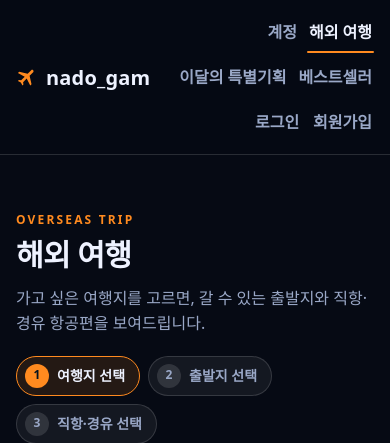
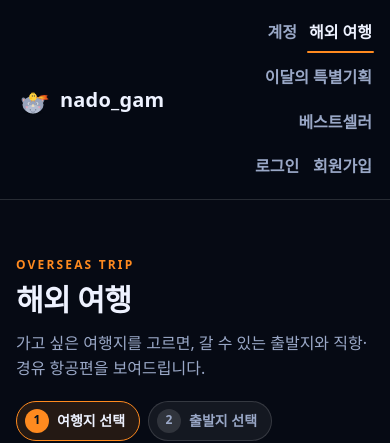
Before and after one commit to ho8566z/nado-gam, a Spring Boot app: page /travel in a window 390 px wide. Shown: the top 443 px of the page. Run offline with Spring Boot 4, Linux system fonts and the light colour scheme; a user stored in the database is signed in; some of the project's set-up classes (security, data sources, template engines, error pages and the like) are left out, and stand-ins take their place; some web fonts are replaced.

Commit message:
feat(mascot): 마스코트 거코와 삐삐 추가
코뿔소 거코와 머리 위에서 불을 뿜는 병아리 삐삐를 SVG 로 그려 로고, 404·오류 화면, 빈 결과 화면에 넣는다.

```diff
--- /dev/null
+++ b/src/main/resources/static/css/mascot.css
@@ -0,0 +1,23 @@
+/* 마스코트 거코·삐삐 */
+.mascot { display: block; width: 180px; height: auto; overflow: visible; }
+.mascot--sm { width: 96px; margin: 0 auto 8px; }
+.mascot--logo { width: 34px; margin-right: 2px; }
+.mascot--lg { width: min(300px, 70vw); }
+
+/* 삐삐의 불꽃: 부리 쪽을 기준으로 길이가 깜빡인다 */
+.mascot-flame { transform-box: fill-box; transform-origin: left center; animation: flame 0.9s ease-in-out infinite; }
+@keyframes flame {
+	0%, 100% { transform: scale(1, 1); opacity: 1; }
+	35% { transform: scale(1.14, 0.9); opacity: 0.92; }
+	70% { transform: scale(0.92, 1.1); opacity: 1; }
+}
+@media (prefers-reduced-motion: reduce) { .mascot-flame { animation: none; } }
+
+.empty--mascot { padding: 32px 0; }
+.empty--mascot p { margin: 0; }
+
+/* 404·오류 화면 */
+.lost { text-align: center; padding: 72px 0 40px; }
+.lost .mascot { margin: 0 auto 12px; }
+.lost h1 { font-size: clamp(30px, 6vw, 48px); font-weight: 800; margin: 4px 0 8px; }
+.lost p { color: var(--muted); }
--- a/src/main/resources/templates/bestseller/list.html
+++ b/src/main/resources/templates/bestseller/list.html
@@ -14,7 +14,7 @@
 			<a th:replace="~{fragments/cards :: bestPoster(${b}, ${st.count})}"></a>
 		</div>
 	</section>
-	<p class="empty" th:if="${#lists.isEmpty(bestsellers)}">집계된 베스트셀러가 없습니다.</p>
+	<th:block th:if="${#lists.isEmpty(bestsellers)}"><div th:replace="~{fragments/mascot :: empty('집계된 베스트셀러가 없습니다.')}"></div></th:block>
 </main>
 <footer th:replace="~{fragments/layout :: footer}"></footer>
 </body>
--- a/src/main/resources/templates/fragments/layout.html
+++ b/src/main/resources/templates/fragments/layout.html
@@ -9,12 +9,13 @@
 	<link rel="stylesheet" th:href="@{/css/main.css}">
 	<link rel="stylesheet" th:href="@{/css/travel.css}">
 	<link rel="stylesheet" th:href="@{/css/auth.css}">
+	<link rel="stylesheet" th:href="@{/css/mascot.css}">
 	<script defer th:src="@{/js/common.js}"></script>
 </head>
 <body>
 <header class="site-header" th:fragment="header(active)">
 	<a class="logo" th:href="@{/}" data-transition>
-		<svg class="logo-plane" viewBox="0 0 24 24" aria-hidden="true"><path d="M21 16v-2l-8-5V3.5c0-.83-.67-1.5-1.5-1.5S10 2.67 10 3.5V9l-8 5v2l8-2.5V19l-2 1.5V22l3.5-1 3.5 1v-1.5L13 19v-5.5l8 2.5z"/></svg>
+		<svg th:replace="~{fragments/mascot :: mascotSvg('mascot--logo')}"></svg>
 		<span>nado_gam</span>
 	</a>
 	<nav aria-label="주 메뉴">
--- /dev/null
+++ b/src/main/resources/templates/fragments/mascot.html
@@ -0,0 +1,50 @@
+<!DOCTYPE html>
+<html lang="ko" xmlns:th="http://www.thymeleaf.org">
+<body>
+
+<!-- 마스코트 거코(코뿔소)와 삐삐(머리 위에서 불을 뿜는 병아리). SVG 로 직접 그렸고 불꽃은 CSS 애니메이션이다. -->
+<svg th:fragment="mascotSvg(cls)" th:class="'mascot ' + ${cls}" viewBox="0 0 200 180" role="img" aria-label="코뿔소 거코와 불을 뿜는 병아리 삐삐">
+	<ellipse cx="100" cy="170" rx="54" ry="7" fill="#000" opacity="0.28"/>
+	<!-- 거코: 귀 -->
+	<ellipse cx="46" cy="96" rx="12" ry="17" fill="#7f8aa3" transform="rotate(-18 46 96)"/>
+	<ellipse cx="154" cy="96" rx="12" ry="17" fill="#7f8aa3" transform="rotate(18 154 96)"/>
+	<ellipse cx="47" cy="97" rx="6" ry="10" fill="#ffb0a0" opacity="0.8" transform="rotate(-18 47 97)"/>
+	<ellipse cx="153" cy="97" rx="6" ry="10" fill="#ffb0a0" opacity="0.8" transform="rotate(18 153 97)"/>
+	<!-- 거코: 얼굴 -->
+	<ellipse cx="100" cy="122" rx="62" ry="50" fill="#98a3bb"/>
+	<ellipse cx="100" cy="148" rx="42" ry="26" fill="#b4bdd1"/>
+	<!-- 뿔 -->
+	<path d="M91 134 Q100 100 109 134 Z" fill="#f6e7c4"/>
+	<path d="M95 128 Q100 112 105 128" fill="none" stroke="#e1cb9a" stroke-width="2" stroke-linecap="round"/>
+	<!-- 콧구멍·눈·볼·입 -->
+	<circle cx="84" cy="152" r="3.6" fill="#59647c"/>
+	<circle cx="116" cy="152" r="3.6" fill="#59647c"/>
+	<circle cx="76" cy="116" r="7" fill="#fff"/><circle cx="124" cy="116" r="7" fill="#fff"/>
+	<circle cx="77.5" cy="117" r="3.6" fill="#1b2236"/><circle cx="122.5" cy="117" r="3.6" fill="#1b2236"/>
+	<circle cx="78.8" cy="115.4" r="1.2" fill="#fff"/><circle cx="123.8" cy="115.4" r="1.2" fill="#fff"/>
+	<circle cx="63" cy="136" r="7" fill="#ff9fb0" opacity="0.65"/><circle cx="137" cy="136" r="7" fill="#ff9fb0" opacity="0.65"/>
+	<path d="M90 164 Q100 171 110 164" fill="none" stroke="#59647c" stroke-width="3" stroke-linecap="round"/>
+	<!-- 삐삐: 머리 위 병아리 -->
+	<path d="M90 58 Q92 46 97 56 Q100 42 104 56 Q109 47 110 58" fill="none" stroke="#ffc928" stroke-width="3.4" stroke-linecap="round"/>
+	<circle cx="100" cy="76" r="22" fill="#ffd23f"/>
+	<ellipse cx="88" cy="84" rx="8" ry="6" fill="#ffc21a"/>
+	<circle cx="108" cy="70" r="3.2" fill="#1b2236"/><circle cx="109" cy="69" r="1" fill="#fff"/>
+	<circle cx="96" cy="70" r="3.2" fill="#1b2236"/><circle cx="97" cy="69" r="1" fill="#fff"/>
+	<path d="M118 74 L130 79 L118 84 Z" fill="#ff8a1f"/>
+	<path d="M92 97 L92 103 M108 97 L108 103" stroke="#ff8a1f" stroke-width="3" stroke-linecap="round"/>
+	<!-- 삐삐의 불꽃 -->
+	<g class="mascot-flame">
+		<path d="M130 79 Q146 58 180 66 Q166 78 184 90 Q150 100 130 83 Z" fill="#ff5a1f"/>
+		<path d="M130 79 Q144 66 168 71 Q158 79 170 87 Q146 92 130 82 Z" fill="#ff8a1f"/>
+		<path d="M130 79 Q140 72 154 75 Q148 80 156 84 Q140 86 130 81 Z" fill="#ffd23f"/>
+	</g>
+</svg>
+
+<!-- 결과가 없을 때 보여 주는 빈 화면 -->
+<div th:fragment="empty(message)" class="empty empty--mascot">
+	<svg th:replace="~{fragments/mascot :: mascotSvg('mascot--sm')}"></svg>
+	<p th:text="${message}">결과가 없어요.</p>
+</div>
+
+</body>
+</html>
--- a/src/main/resources/templates/index.html
+++ b/src/main/resources/templates/index.html
@@ -41,7 +41,7 @@
 			<button class="nav nav--next" type="button" aria-label="다음 기획전">›</button>
 			<div class="dots" role="tablist" aria-label="기획전 선택"></div>
 		</div>
-		<p class="empty" th:if="${#lists.isEmpty(plans)}">진행 중인 기획전이 없습니다.</p>
+		<th:block th:if="${#lists.isEmpty(plans)}"><div th:replace="~{fragments/mascot :: empty('진행 중인 기획전이 없습니다.')}"></div></th:block>
 	</section>
 
 	<!-- 베스트셀러 3개 캐로셀 -->
@@ -65,12 +65,13 @@
 			<button class="nav nav--next" type="button" aria-label="다음 베스트셀러">›</button>
 			<div class="dots" role="tablist" aria-label="베스트셀러 선택"></div>
 		</div>
-		<p class="empty" th:if="${#lists.isEmpty(bestsellers)}">집계된 베스트셀러가 없습니다.</p>
+		<th:block th:if="${#lists.isEmpty(bestsellers)}"><div th:replace="~{fragments/mascot :: empty('집계된 베스트셀러가 없습니다.')}"></div></th:block>
 	</section>
 
 </main>
 
 <footer th:replace="~{fragments/layout :: footer}"></footer>
+
 
 <script src="https://cdn.jsdelivr.net/npm/globe.gl@2/dist/globe.gl.min.js"></script>
 <script th:src="@{/js/globe-utils.js}"></script>
--- a/src/main/resources/templates/special/list.html
+++ b/src/main/resources/templates/special/list.html
@@ -14,7 +14,7 @@
 			<a th:replace="~{fragments/cards :: planPoster(${p})}"></a>
 		</div>
 	</section>
-	<p class="empty" th:if="${#lists.isEmpty(plans)}">진행 중인 기획전이 없습니다.</p>
+	<th:block th:if="${#lists.isEmpty(plans)}"><div th:replace="~{fragments/mascot :: empty('진행 중인 기획전이 없습니다.')}"></div></th:block>
 </main>
 <footer th:replace="~{fragments/layout :: footer}"></footer>
 </body>
--- a/src/main/resources/templates/travel/destination.html
+++ b/src/main/resources/templates/travel/destination.html
@@ -106,7 +106,7 @@
 						</div>
 					</div>
 
-					<p class="empty" th:if="${#lists.isEmpty(result.flights())}">조건에 맞는 항공편이 없어요. 필터를 바꿔 보세요.</p>
+					<th:block th:if="${#lists.isEmpty(result.flights())}"><div th:replace="~{fragments/mascot :: empty('조건에 맞는 항공편이 없어요. 필터를 바꿔 보세요.')}"></div></th:block>
 
 					<article class="flight-card option" tabindex="0" th:each="f : ${result.flights()}"
 						th:attr="data-flight-id=${f.flight().flightId()}">
--- a/src/main/resources/templates/travel/index.html
+++ b/src/main/resources/templates/travel/index.html
@@ -68,7 +68,7 @@
 			</div>
 		</th:block>
 	</section>
-	<p id="dest-empty" class="empty" hidden>찾는 여행지가 없어요. 다른 검색어로 시도해 보세요.</p>
+	<div id="dest-empty" class="empty empty--mascot" hidden><svg th:replace="~{fragments/mascot :: mascotSvg('mascot--sm')}"></svg><p>찾는 여행지가 없어요. 다른 검색어로 시도해 보세요.</p></div>
 
 </main>
 <footer th:replace="~{fragments/layout :: footer}"></footer>
```
Also changed, not shown: src/main/resources/templates/error/404.html (added, +17 -0 lines), src/main/resources/templates/error/error.html (added, +17 -0 lines).
